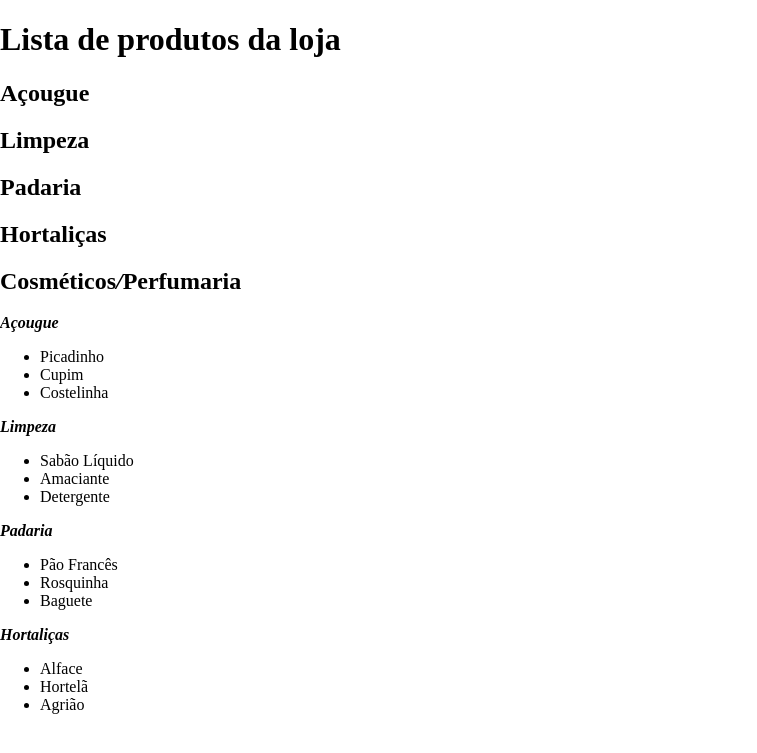
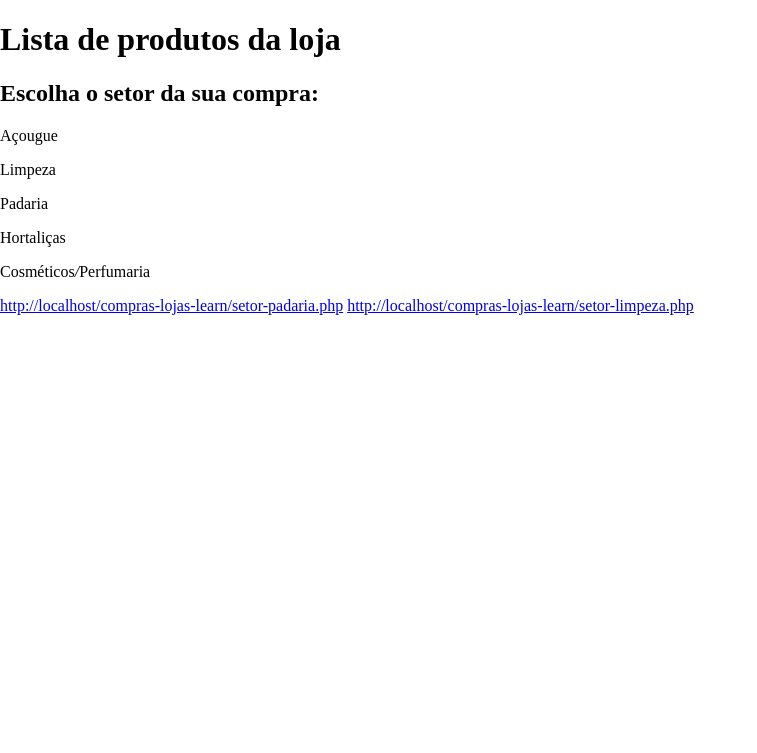
Before and after one commit to thomasflx/compras-lojas-learn, a PHP site: page /compras-lojas-learn/lista-produtos-loja.php in a window 1280 px wide. Shown: the top 753 px of the page, without its empty margins (0-757 px from the left). Run offline with PHP 8.4, Linux system fonts and the light colour scheme.

Commit message:
separação por setor

```diff
--- a/lista-produtos-loja.php
+++ b/lista-produtos-loja.php
@@ -15,39 +15,19 @@
 <body>
 
 	<h1>Lista de produtos da loja</h1>
-	<h2> Açougue</h2>
-	<h2>Limpeza</h2>
-	<h2>Padaria</h2>
-	<h2>Hortaliças</h2>
-	<h2>Cosméticos<em>/</em>Perfumaria</h2>
 
-	<strong><em>Açougue</em></strong>
-	<ul>
-	<li>Picadinho</li>
-	<li>Cupim</li>
-	<li> Costelinha</li>
-	</ul>
+	<h2>Escolha o setor da sua compra:</h2>
 
-	<strong><em>Limpeza</em></strong>
-	<ul>
-	<li>Sabão Líquido</li>
-	<li>Amaciante</li>
-	<li>Detergente</li>
-	</ul>
 
-	<strong><em>Padaria</em></strong>
-	<ul>
-	<li>Pão Francês</li>
-	<li>Rosquinha</li>
-	<li>Baguete</li>
-	</ul>
 
-	<strong><em>Hortaliças</em></strong>
-	<ul>
-	<li>Alface</li>
-	<li>Hortelã</li>
-	<li>Agrião</li>
-	</ul>
+	<p> Açougue</p>
+	<p>Limpeza</p>
+	<p>Padaria</p>
+	<p>Hortaliças</p>
+	<p>Cosméticos<em>/</em>Perfumaria</p>
+
+	<a href= "url">http://localhost/compras-lojas-learn/setor-padaria.php</a>
+	<a href="url">http://localhost/compras-lojas-learn/setor-limpeza.php</a>
 
 
 </body>
```
